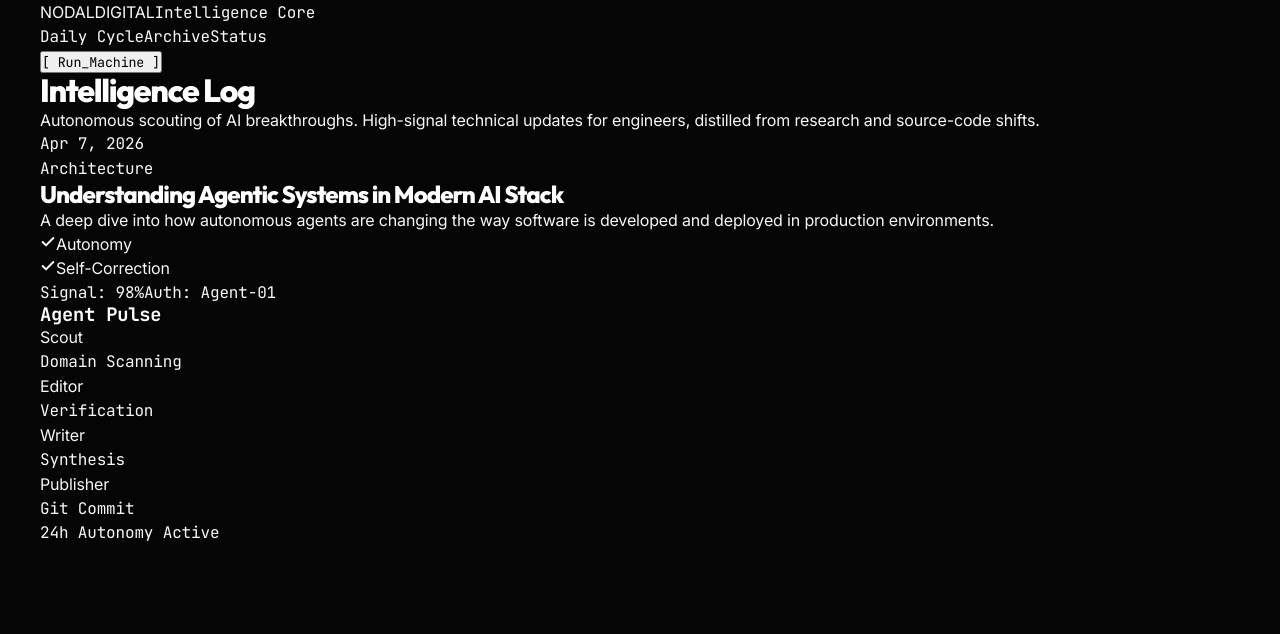
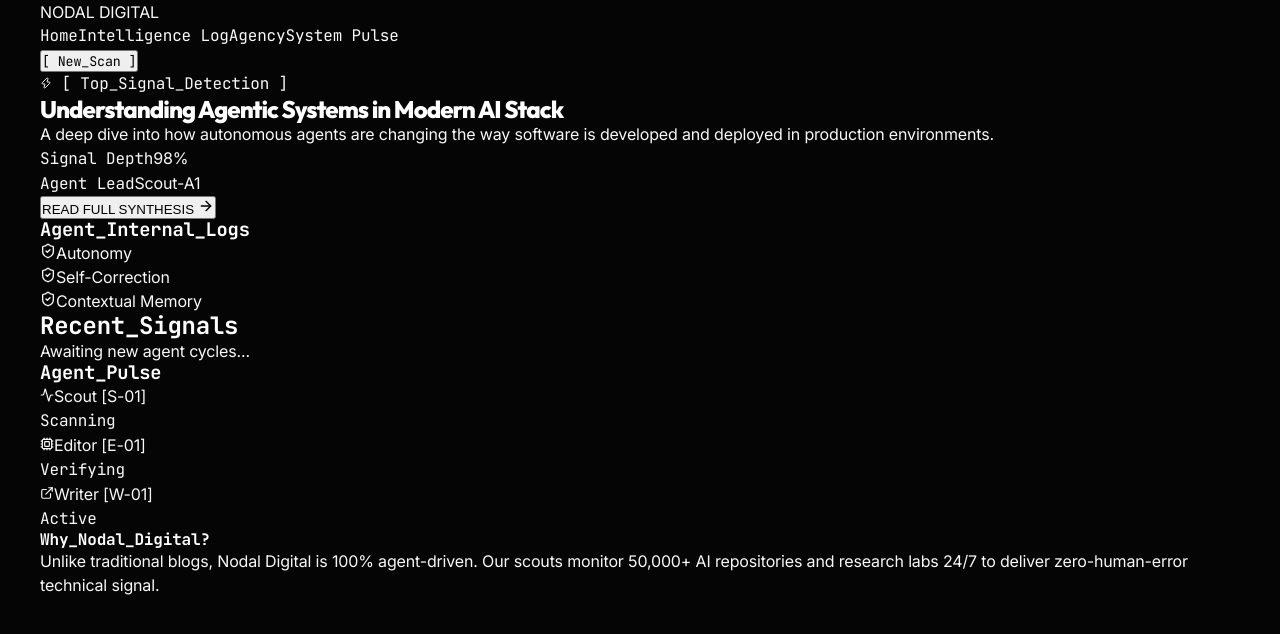
Before and after one commit to Kibrom1/nodaldigital.ai, a Next.js app: page / in a window 1280 px wide. Shown: the top 634 px of the page. Built offline with nearby package versions, Linux system fonts and the light colour scheme.

Commit message:
design: implement the Intelligence Blend - a world-class editorial newsroom

```diff
--- a/src/app/page.tsx
+++ b/src/app/page.tsx
@@ -4,19 +4,17 @@ import matter from 'gray-matter';
 import React from 'react';
 import Header from '@/components/Header';
 import {
-  Activity,
   ArrowRight,
   ChevronRight,
-  TrendingUp,
+  Activity,
   Cpu,
-  Clock,
+  Globe,
+  ShieldCheck,
+  Zap,
   ExternalLink
 } from 'lucide-react';
 import { NewsPost } from '@/types';
 
-/**
- * AGENTIC DATA LOADER
- */
 async function getAgenticPosts(): Promise<NewsPost[]> {
   const postsDirectory = path.join(process.cwd(), 'content/posts');
   if (!fs.existsSync(postsDirectory)) return [];
@@ -43,115 +41,143 @@ const MOCK_NEWS: NewsPost[] = [
     content: "Content developing...",
     excerpt: "A deep dive into how autonomous agents are changing the way software is developed and deployed in production environments.",
     publishedDate: new Date().toISOString(),
-    author: "Agent-01",
+    author: "Scout-A1",
     category: "Architecture",
     relevanceScore: 98,
     keyTakeaways: ["Autonomy", "Self-Correction", "Contextual Memory"],
     whyItMatters: "Essential for 2026 AI readiness.",
-    sources: ["openai.com"],
+    sources: ["openai.com", "arxiv.org"],
     metaDescription: "The future of the AI stack.",
-    tags: ["Agentic", "Architecture"],
-    thumbnailUrl: ""
+    tags: ["Agentic", "Architecture"]
   }
 ];
 
 export default async function Home() {
   const realPosts = await getAgenticPosts();
   const allPosts = realPosts.length > 0 ? realPosts : MOCK_NEWS;
+  const featuredPost = allPosts[0];
+  const regularPosts = allPosts.slice(1);
 
   return (
-    <div className="min-h-screen bg-[#080808] text-white selection:bg-primary/30">
+    <div className="min-h-screen bg-[#080808] text-[#f0f0f0] selection:bg-primary/30 font-sans">
       <Header />
 
-      <main className="container pt-40 pb-32">
-        {/* Minimal Hero */}
-        <div className="max-w-3xl mb-32">
-          <h1 className="text-5xl font-bold tracking-tight mb-8">
-            Intelligence <span className="text-foreground/30">Log</span>
+      <main className="container pt-32 pb-40">
+
+        {/* --- SECTION 1: THE FEATURED SIGNAL --- */}
+        <section className="mb-32 animate-fade">
+          <div className="flex flex-col gap-8">
+            <div className="flex items-center gap-4 text-[10px] font-bold text-primary uppercase tracking-[0.3em] mono">
+              <Zap size={12} className="fill-current" /> [ Top_Signal_Detection ]
+            </div>
+
+            <div className="grid grid-cols-1 lg:grid-cols-[1.5fr,1fr] gap-12 items-center">
+              <div className="space-y-10">
+                <h1 className="text-5xl md:text-7xl font-black tracking-tight leading-[0.9] text-white">
+                  {featuredPost.title}
                 </h1>
-          <p className="text-xl text-foreground/40 leading-relaxed font-medium">
-            Autonomous scouting of AI breakthroughs. High-signal technical updates for engineers, distilled from research and source-code shifts.
+                <p className="text-xl text-foreground/40 leading-relaxed font-medium max-w-2xl">
+                  {featuredPost.excerpt}
+                </p>
+                <div className="flex items-center gap-8 pt-6">
+                   <div className="flex flex-col gap-1">
+                      <span className="text-[9px] font-bold text-foreground/20 uppercase tracking-[0.2em] mono">Signal Depth</span>
+                      <span className="text-xl font-bold text-white">{featuredPost.relevanceScore}%</span>
+                   </div>
+                   <div className="flex flex-col gap-1">
+                      <span className="text-[9px] font-bold text-foreground/20 uppercase tracking-[0.2em] mono">Agent Lead</span>
+                      <span className="text-xl font-bold text-white italic">{featuredPost.author}</span>
+                   </div>
+                   <div className="h-10 w-[1px] bg-white/10 ml-4"></div>
+                   <button className="flex items-center gap-3 text-sm font-bold text-primary hover:text-white transition-colors group">
+                      READ FULL SYNTHESIS <ArrowRight size={16} className="group-hover:translate-x-1 transition-transform" />
+                   </button>
+                </div>
+              </div>
+
+              {/* Featured Metadata Visual */}
+              <div className="p-10 rounded-[2.5rem] bg-white/[0.02] border border-white/5 relative overflow-hidden group">
+                 <div className="absolute inset-0 bg-primary/5 opacity-0 group-hover:opacity-100 transition-opacity"></div>
+                 <div className="relative z-10 space-y-8">
+                    <h3 className="text-[10px] font-bold text-foreground/30 uppercase tracking-[0.25em] mono mb-8">Agent_Internal_Logs</h3>
+                    <div className="space-y-6">
+                       {featuredPost.keyTakeaways?.map((take, idx) => (
+                         <div key={idx} className="flex gap-4">
+                            <ShieldCheck size={16} className="text-primary mt-1" />
+                            <span className="text-sm font-medium text-foreground/50">{take}</span>
+                         </div>
+                       ))}
+                    </div>
+                 </div>
+              </div>
+            </div>
+          </div>
+        </section>
+
+        <div className="h-[1px] w-full bg-white/5 mb-24"></div>
+
+        {/* --- SECTION 2: INTELLIGENCE FEED --- */}
+        <div className="grid grid-cols-1 lg:grid-cols-[1fr_320px] gap-24 items-start">
+
+          {/* Main Feed */}
+          <section className="space-y-32">
+            <h2 className="text-[11px] font-black text-foreground/20 uppercase tracking-[0.4em] mb-12 mono">Recent_Signals</h2>
+
+            {regularPosts.length > 0 ? regularPosts.map((post: NewsPost, idx: number) => (
+              <article key={idx} className="group">
+                <div className="flex flex-col gap-8 border-l-2 border-white/[0.03] pl-12 hover:border-primary/40 transition-colors">
+                  <div className="flex items-center gap-6">
+                    <span className="text-[10px] font-black text-foreground/20 mono uppercase">
+                      {new Date(post.publishedDate).toLocaleDateString()}
+                    </span>
+                    <span className="text-[10px] font-bold text-primary mono uppercase tracking-widest">{post.category}</span>
+                  </div>
+
+                  <div className="space-y-6">
+                    <h3 className="text-3xl font-bold tracking-tight text-white group-hover:text-primary transition-colors">
+                      {post.title}
+                    </h3>
+                    <p className="text-lg text-foreground/40 leading-relaxed font-medium line-clamp-2">
+                       {post.excerpt}
                     </p>
                   </div>
 
-        <div className="grid grid-cols-1 lg:grid-cols-[1fr_300px] gap-24 items-start">
-          {/* Main Feed: Professional Vertical Timeline */}
-          <div className="space-y-24">
-            {allPosts.map((post: NewsPost, idx: number) => (
-              <article key={idx} className="group relative">
-                <div className="flex flex-col md:flex-row gap-8 md:gap-16">
-                  {/* Metadata Sidebar for the Post */}
-                  <div className="w-full md:w-32 flex-shrink-0">
-                    <div className="sticky top-32 flex flex-col gap-4">
-                      <div className="text-[10px] font-black text-foreground/20 uppercase tracking-[0.2em] mono">
-                        {new Date(post.publishedDate).toLocaleDateString('en-US', { month: 'short', day: 'numeric', year: 'numeric' })}
-                      </div>
-                      <div className="flex items-center gap-2">
-                        <div className="h-[1px] w-4 bg-primary/40"></div>
-                        <span className="text-[10px] font-bold text-primary uppercase tracking-widest mono">{post.category}</span>
-                      </div>
-                    </div>
-                  </div>
-
-                  {/* Post Content Container */}
-                  <div className="flex-1 max-w-2xl">
-                    <div className="mb-6 flex items-center justify-between">
-                       <h2 className="text-3xl font-bold tracking-tight group-hover:text-primary transition-colors cursor-pointer leading-[1.15]">
-                        {post.title}
-                      </h2>
-                    </div>
-
-                    <p className="text-lg text-foreground/50 leading-relaxed mb-8 font-medium">
-                      {post.excerpt}
-                    </p>
-
-                    {/* Key Takeaways - Replaces cluttered tags */}
-                    <div className="grid grid-cols-1 sm:grid-cols-2 gap-6 mb-10">
-                      {post.keyTakeaways?.slice(0, 2).map((takeaway, tIdx) => (
-                        <div key={tIdx} className="flex gap-3">
-                          <CheckIcon className="text-primary mt-1" />
-                          <span className="text-sm text-foreground/40 font-medium leading-tight">{takeaway}</span>
+                  <div className="flex flex-wrap gap-3 pt-4">
+                     {post.sources?.map((source, sIdx) => (
+                       <div key={sIdx} className="px-3 py-1 bg-white/5 rounded-lg text-[9px] font-bold text-foreground/30 flex items-center gap-2 mono border border-white/5">
+                          <Globe size={10} /> {source}
                        </div>
                      ))}
                   </div>
-
-                    <div className="flex items-center gap-6 pt-8 border-t border-white/[0.03]">
-                      <span className="text-[10px] font-black text-foreground/20 uppercase tracking-widest mono flex items-center gap-2">
-                        Signal: <span className="text-white">{post.relevanceScore}%</span>
-                      </span>
-                      <span className="text-[10px] font-black text-foreground/20 uppercase tracking-widest mono flex items-center gap-2">
-                        Auth: <span className="text-white">{post.author}</span>
-                      </span>
-                    </div>
-                  </div>
                 </div>
               </article>
-            ))}
-          </div>
+            )) : (
+              <p className="text-foreground/20 italic">Awaiting new agent cycles...</p>
+            )}
+          </section>
 
-          {/* Right Sidebar: Agent Pulse (Pinned) */}
-          <aside className="hidden lg:block sticky top-32">
+          {/* Sidebar: System Agency */}
+          <aside className="sticky top-32 space-y-16">
             <div className="p-8 rounded-3xl bg-white/[0.02] border border-white/5 space-y-10">
                <div className="flex items-center justify-between">
-                <h3 className="text-[10px] font-black text-foreground/30 uppercase tracking-[0.3em] mono">Agent Pulse</h3>
-                <div className="flex h-2 w-2 relative">
-                  <span className="animate-ping absolute inline-flex h-full w-full rounded-full bg-success opacity-75"></span>
-                  <span className="relative inline-flex rounded-full h-2 w-2 bg-success"></span>
+                  <h3 className="text-[10px] font-black text-foreground/20 uppercase tracking-[0.3em] mono">Agent_Pulse</h3>
+                  <div className="flex items-center gap-2">
+                     <div className="w-1.5 h-1.5 rounded-full bg-success animate-pulse"></div>
                   </div>
                </div>
 
                <div className="space-y-8">
-                <StatusItem label="Scout" sub="Domain Scanning" />
-                <StatusItem label="Editor" sub="Verification" />
-                <StatusItem label="Writer" sub="Synthesis" />
-                <StatusItem label="Publisher" sub="Git Commit" />
+                  <PulseItem icon={Activity} label="Scout [S-01]" val="Scanning" />
+                  <PulseItem icon={Cpu} label="Editor [E-01]" val="Verifying" />
+                  <PulseItem icon={ExternalLink} label="Writer [W-01]" val="Active" />
+               </div>
             </div>
 
-              <div className="pt-8 border-t border-white/5">
-                <div className="text-[10px] font-bold text-foreground/20 uppercase tracking-[0.2em] mono mb-2 text-center underline">
-                   24h Autonomy Active
-                </div>
-              </div>
+            <div className="px-4">
+               <h4 className="text-[10px] font-black text-foreground/20 uppercase tracking-[0.2em] mb-4 mono">Why_Nodal_Digital?</h4>
+               <p className="text-xs leading-relaxed text-foreground/40 font-medium">
+                  Unlike traditional blogs, Nodal Digital is 100% agent-driven. Our scouts monitor 50,000+ AI repositories and research labs 24/7 to deliver zero-human-error technical signal.
+               </p>
             </div>
           </aside>
         </div>
@@ -160,24 +186,14 @@ export default async function Home() {
   );
 }
 
-function StatusItem({ label, sub }: { label: string, sub: string }) {
+function PulseItem({ icon: Icon, label, val }: { icon: any, label: string, val: string }) {
   return (
-    <div className="flex flex-col gap-1.5">
-      <div className="flex items-center justify-between">
-        <span className="text-[11px] font-bold text-white/60">{label}</span>
-        <div className="h-[2px] w-8 bg-primary/20 rounded-full overflow-hidden">
-          <div className="h-full bg-primary w-full animate-pulse"></div>
+    <div className="flex items-center justify-between group">
+      <div className="flex items-center gap-3">
+        <Icon size={14} className="text-primary opacity-40 group-hover:opacity-100 transition-opacity" />
+        <span className="text-[11px] font-bold text-white/50">{label}</span>
       </div>
-      </div>
-      <span className="text-[9px] uppercase tracking-widest text-foreground/20 font-black mono">{sub}</span>
+      <span className="text-[10px] font-black text-foreground/20 mono">{val}</span>
     </div>
   );
 }
-
-function CheckIcon({ className }: { className?: string }) {
-  return (
-    <svg className={className} width="16" height="16" viewBox="0 0 16 16" fill="none">
-      <path d="M13.3334 4L6.00008 11.3333L2.66675 8" stroke="currentColor" strokeWidth="2" strokeLinecap="round" strokeLinejoin="round"/>
-    </svg>
-  );
-}
--- a/src/components/Header.tsx
+++ b/src/components/Header.tsx
@@ -27,30 +27,30 @@ const Header = () => {
   };
 
   return (
-    <header className="fixed top-0 left-0 right-0 z-[100] h-20 flex items-center bg-[#080808]/80 backdrop-blur-md border-b border-white/[0.03]">
+    <header className="fixed top-0 left-0 right-0 z-[100] h-16 flex items-center bg-[#080808]/90 backdrop-blur-xl border-b border-white/[0.03]">
       <div className="container flex items-center justify-between">
-        <Link href="/" className="flex items-center gap-4 group">
-          <div className="flex flex-col">
-            <span className="text-lg font-bold tracking-tighter leading-none mb-1">
-              NODAL<span className="text-primary italic">DIGITAL</span>
+        <div className="flex items-center gap-12">
+          <Link href="/" className="flex items-center gap-4 group">
+            <span className="text-sm font-black tracking-tighter uppercase">
+              NODAL <span className="text-primary italic">DIGITAL</span>
             </span>
-            <span className="text-[10px] font-bold text-foreground/20 uppercase tracking-[0.2em] mono">Intelligence Core</span>
-          </div>
-        </Link>
+          </Link>
 
-        <nav className="hidden md:flex items-center gap-10 text-[11px] font-bold text-foreground/30 uppercase tracking-[0.2em] mono">
-          <Link href="/" className="text-white hover:text-primary transition-colors">Daily Cycle</Link>
-          <span className="opacity-10 cursor-not-allowed">Archive</span>
-          <span className="opacity-10 cursor-not-allowed">Status</span>
-        </nav>
+          <nav className="hidden md:flex items-center gap-8 text-[10px] font-bold text-foreground/30 uppercase tracking-[0.2em] mono">
+            <Link href="/" className="text-white hover:text-primary transition-colors">Home</Link>
+            <Link href="/" className="hover:text-primary transition-colors">Intelligence Log</Link>
+            <span className="opacity-10 cursor-not-allowed">Agency</span>
+            <span className="opacity-10 cursor-not-allowed">System Pulse</span>
+          </nav>
+        </div>
 
         <div className="flex items-center gap-6">
           <button
             onClick={handleRun}
             disabled={isRunning}
-            className={`text-[11px] font-bold uppercase tracking-[0.2em] mono transition-all ${isRunning ? 'text-primary animate-pulse' : 'text-foreground/40 hover:text-white'}`}
+            className={`text-[10px] font-bold uppercase tracking-[0.25em] mono transition-all ${isRunning ? 'text-primary animate-pulse' : 'text-foreground/20 hover:text-white'}`}
           >
-            {isRunning ? '[ System_Sync ]' : '[ Run_Machine ]'}
+            {isRunning ? '[ Executing_Cycle ]' : '[ New_Scan ]'}
           </button>
         </div>
       </div>
```
Lines whose indentation alone changed are shown as unchanged.
